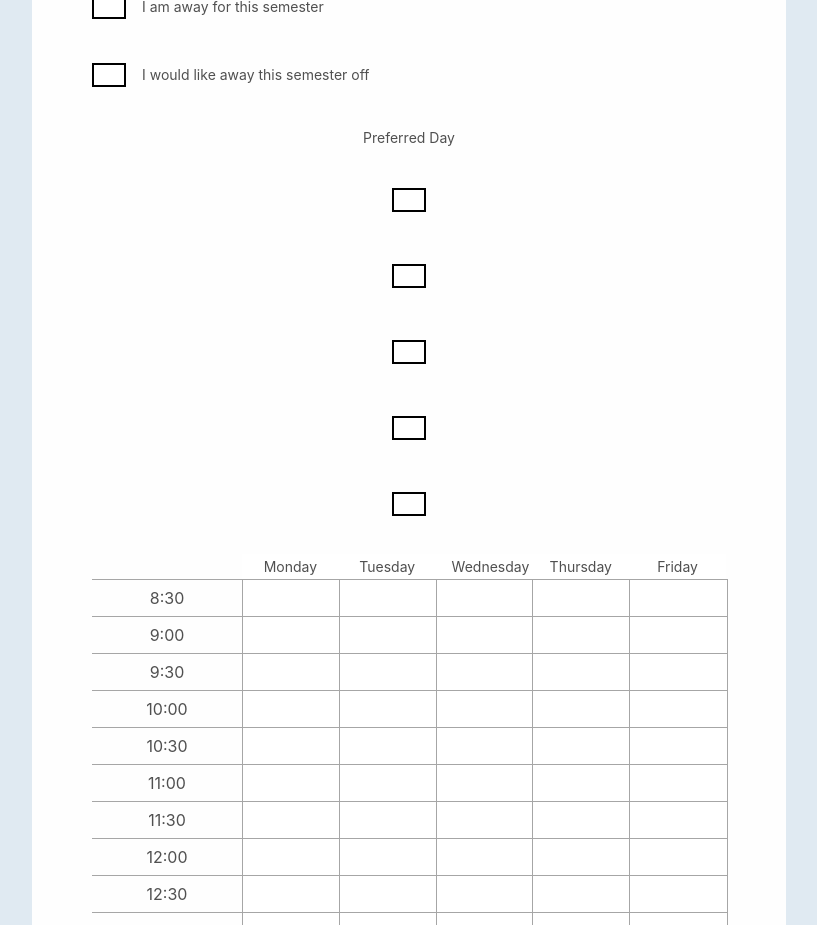
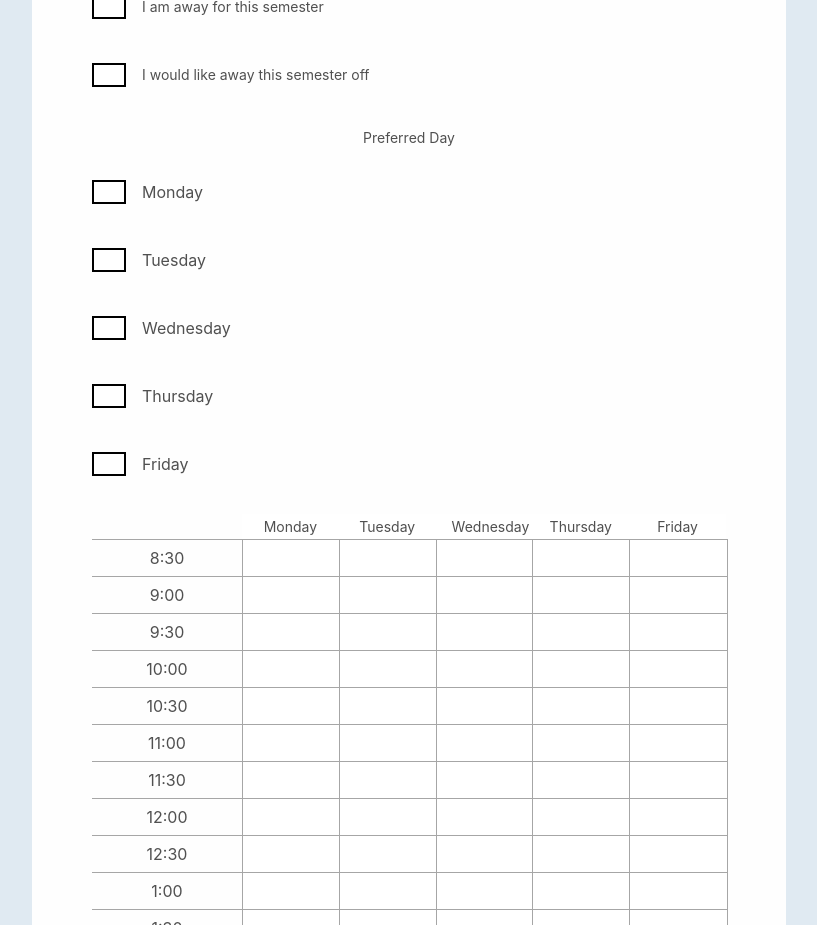
Before and after one commit to seng499-company1/frontend, a React (Create React App) app in the folder best-uvic-scheduler/: page /SelectProfessor/TimeAvail in a window 1280 px wide. Shown: the part 1020-1945 px from the top of the page, without its empty margins (231-1048 px from the left). Built offline with nearby package versions, Linux system fonts and the light colour scheme.

Commit message:
finish updating business logic

```diff
--- a/best-uvic-scheduler/src/Components/Timetable/Timetable.tsx
+++ b/best-uvic-scheduler/src/Components/Timetable/Timetable.tsx
@@ -4,6 +4,7 @@ import styled from "styled-components";
 
 import "../../index.css";
 import { TimetableContext } from "../../Pages/ProfessorDataInput/index.tsx";
+import { weekdays } from "../../Pages/ProfessorDataInput/ProfessorTimetable.tsx";
 // The table subcomponent is responsible for:
 
 export interface TimetableViewProps {
@@ -13,8 +14,6 @@ export interface TimetableViewProps {
   setTimetables: any;
   semester: string;
 }
-
-const weekdays = ["Monday", "Tuesday", "Wednesday", "Thursday", "Friday"];
 
 const slotTimes = [
   "8:30",
--- a/best-uvic-scheduler/src/Components/tab-group/tab-group.tsx
+++ b/best-uvic-scheduler/src/Components/tab-group/tab-group.tsx
@@ -131,7 +131,7 @@ export function TabView(props: TabViewProps) {
       size={props.size}
       onClick={() => {
         props.setCurrentTab();
-        props?.onClick();
+        props.onClick && props.onClick();
       }}
     >
       <TabLabelP size={props.size}>{props.children}</TabLabelP>
--- a/best-uvic-scheduler/src/Pages/ProfessorDataInput/ProfessorTimetable.tsx
+++ b/best-uvic-scheduler/src/Pages/ProfessorDataInput/ProfessorTimetable.tsx
@@ -57,6 +57,14 @@ export interface ProfessorTimetableViewProps {
     label: string;
   }[];
 }
+
+export const weekdays = [
+  "Monday",
+  "Tuesday",
+  "Wednesday",
+  "Thursday",
+  "Friday",
+];
 
 function updateCheckbox(state: Object, semester: string) {
   return { ...state, [semester]: !state[semester] };
@@ -171,7 +179,7 @@ const AbsenceDiv = styled.div`
   gap: var(--space-med);
 `;
 
-const AbsenceItemDiv = styled.div`
+const CheckboxContainerDiv = styled.div`
   display: flex;
   gap: var(--space-large);
   align-items: center;
@@ -251,12 +259,11 @@ const CheckboxLabelP = styled.p`
   margin: auto;
 `;
 
-const AvDiv = styled.div`
+const PreferredDiv = styled.div`
   width: 100%;
-  margin: auto;
-  box-sizing: border-box;
   display: flex;
-  justify-content: center;
+  flex-direction: column;
+  gap: var(--space-med);
 `;
 
 export function ProfessorTimetableView(props: ProfessorTimetableViewProps) {
@@ -375,14 +382,14 @@ export function ProfessorTimetableView(props: ProfessorTimetableViewProps) {
             )}
           </TabGroup>
           <AbsenceDiv>
-            <AbsenceItemDiv>
+            <CheckboxContainerDiv>
               <CheckboxGroup.Checkbox
                 checked={away}
                 onClick={() => onAway(selectedSemester)}
               />
               <AbsenceLabelP>I am away for this semester </AbsenceLabelP>
-            </AbsenceItemDiv>
-            <AbsenceItemDiv>
+            </CheckboxContainerDiv>
+            <CheckboxContainerDiv>
               <CheckboxGroup.Checkbox
                 checked={requestOff}
                 onClick={() => onRequestOff(selectedSemester)}
@@ -390,7 +397,7 @@ export function ProfessorTimetableView(props: ProfessorTimetableViewProps) {
               <AbsenceLabelP>
                 I would like away this semester off{" "}
               </AbsenceLabelP>
-            </AbsenceItemDiv>
+            </CheckboxContainerDiv>
           </AbsenceDiv>
           {requestOff || away ? (
             <FreeformDiv>
@@ -407,19 +414,25 @@ export function ProfessorTimetableView(props: ProfessorTimetableViewProps) {
             </FreeformDiv>
           ) : (
             <>
+              <PreferredDiv>
                 <CheckboxLabelP>Preferred Day</CheckboxLabelP>
                 {prefDays[selectedSemester].map((day: boolean, idx: number) => {
                   return (
-                  <AvDiv>
+                    <CheckboxContainerDiv>
                       <CheckboxGroup.Checkbox
                         onClick={() =>
-                        setPrefDays({ semester: selectedSemester, dayIdx: idx })
+                          setPrefDays({
+                            semester: selectedSemester,
+                            dayIdx: idx,
+                          })
                         }
                         checked={day}
                       />
-                  </AvDiv>
+                      {weekdays[idx]}
+                    </CheckboxContainerDiv>
                   );
                 })}
+              </PreferredDiv>
               <Timetable semester={selectedSemester} />
             </>
           )}
--- a/best-uvic-scheduler/src/Pages/ProfessorDataInput/index.tsx
+++ b/best-uvic-scheduler/src/Pages/ProfessorDataInput/index.tsx
@@ -17,7 +17,7 @@ export const QualificationsContext = React.createContext({
 });
 
 export const PreferencesContext = React.createContext({
-  selectedPreferences: {},
+  preferences: {},
   setPreferences: (event) => {},
 });
 
@@ -34,7 +34,7 @@ export const PrefDayContext = React.createContext({
 const semesters = ["Fall 2022", "Spring 2023", "Summer 2023"];
 
 const initPrefDays = semesters.reduce(
-  (acc, sem) => ((acc[sem] = Array(5).fill(false)), acc),
+  (arr, sem) => ((arr[sem] = Array(5).fill(false)), arr),
   {}
 );
 
@@ -64,7 +64,7 @@ const initTimeslots = semesters.reduce(
 );
 
 function updateTimeslots(
-  state: Array<Array<boolean>>,
+  state: Object,
   action: { dayIdx: number; slotIdx: number; semester: string }
 ) {
   const newState = {
```
Lines whose indentation alone changed are shown as unchanged.
